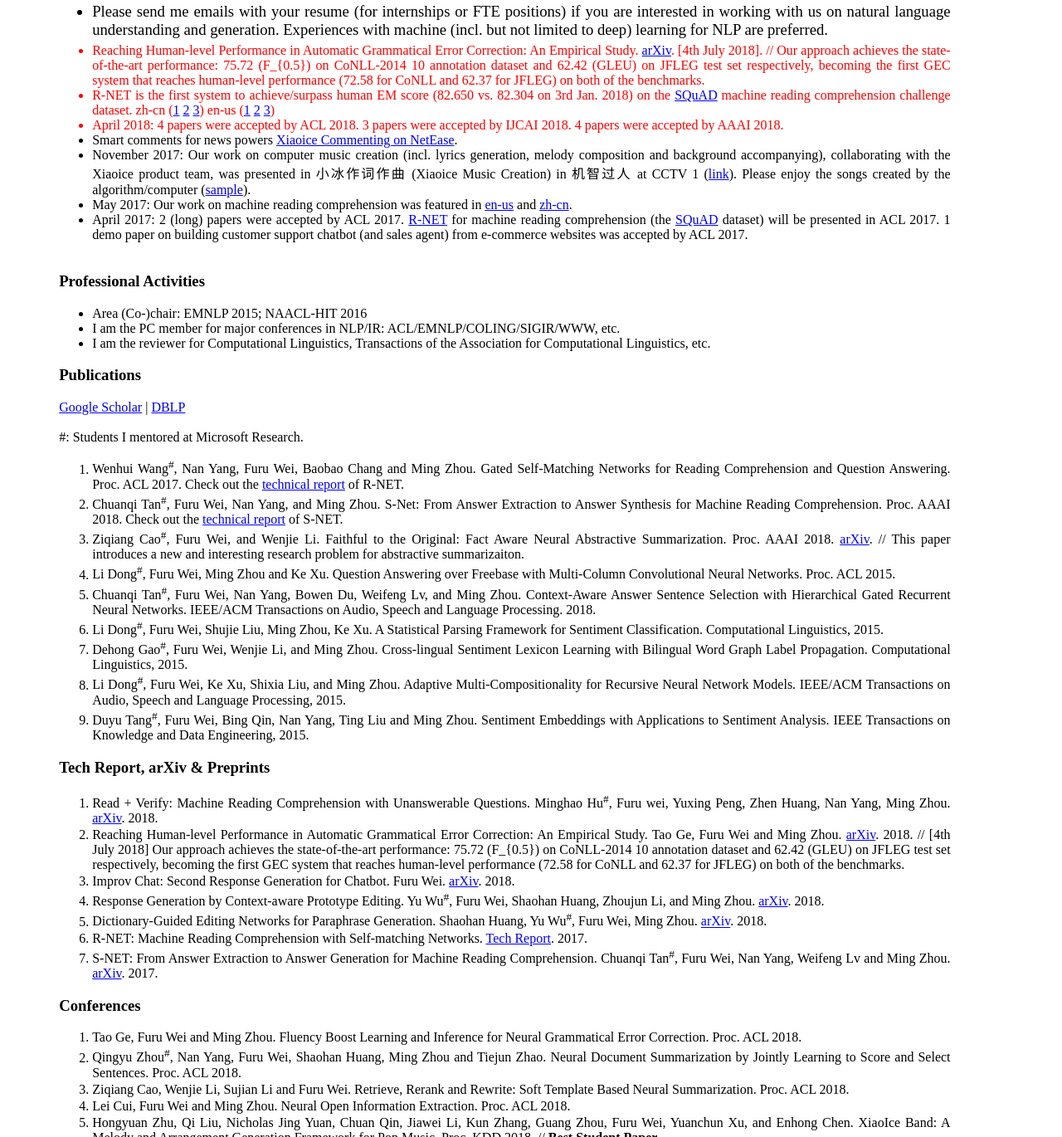
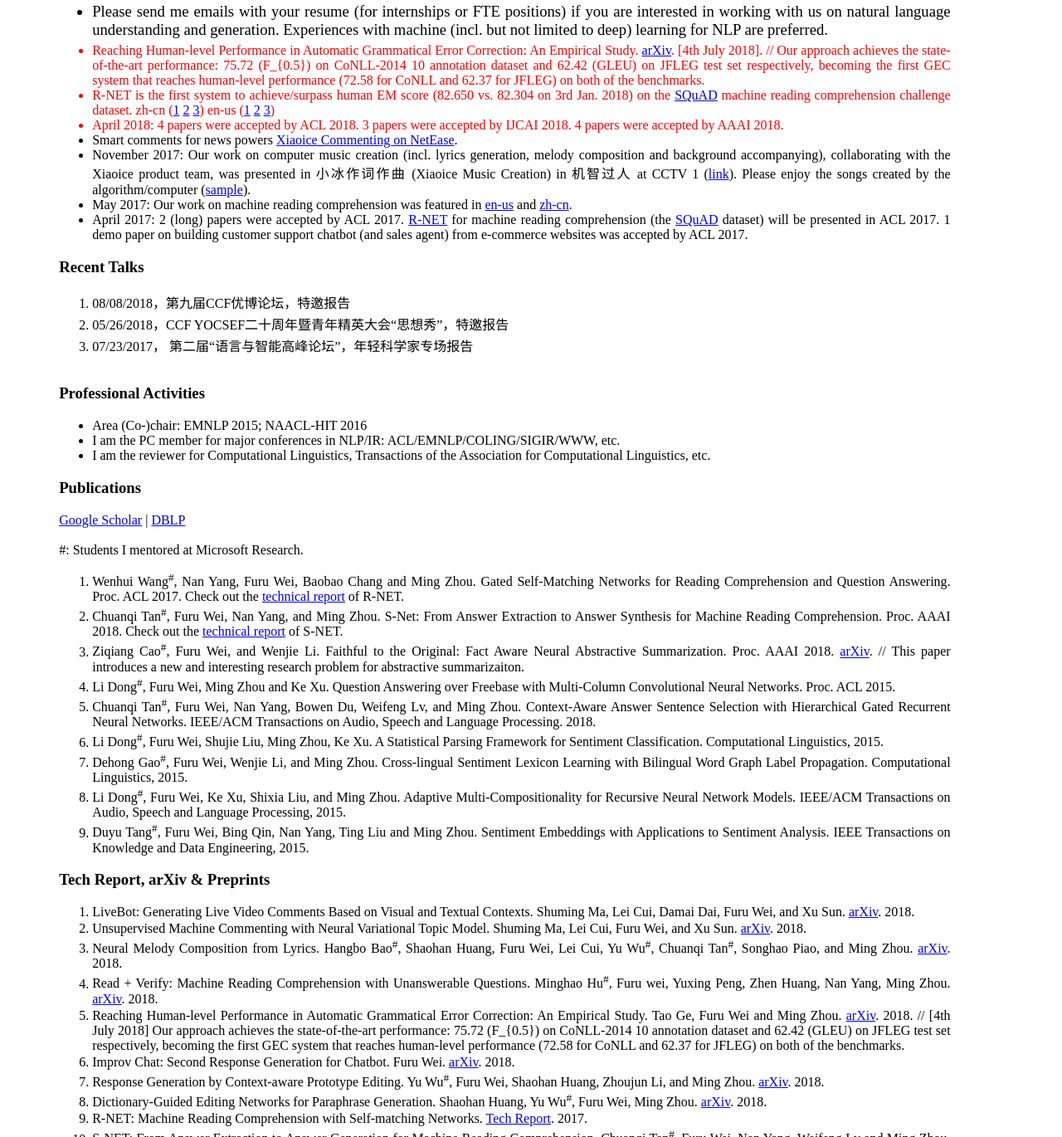
Before and after one commit to Mindio/mindio.github.io, a plain HTML site: page index.html in a window 1280 px wide. Shown: the part 503-1873 px from the top of the page at 83% size. Drawn offline with Linux system fonts and the light colour scheme.

Commit message:
Update index.html

```diff
--- a/index.html
+++ b/index.html
@@ -64,7 +64,16 @@
     </ul>
     </div>
 
-	<div style="height:1px"></div>
+	<h3 style="padding-left:5%">Recent Talks</h3>
+	<div class="main">
+	<ol>
+	<li class="pub">08/08/2018，第九届CCF优博论坛，特邀报告</li>
+	<li class="pub">05/26/2018，CCF YOCSEF二十周年暨青年精英大会“思想秀”，特邀报告</li>
+	<li class="pub">07/23/2017， 第二届“语言与智能高峰论坛”，年轻科学家专场报告</li>
+    </ol>
+    </div>
+
+    <div style="height:1px"></div>
     <h3 style="padding-left:5%">Professional Activities</h3>
     <div class="main">
     <ul>
@@ -103,6 +112,11 @@
 
 	<h3>Tech Report, arXiv & Preprints</h3>
 	<ol>
+	<li class="pub">LiveBot: Generating Live Video Comments Based on Visual and Textual Contexts. Shuming Ma, Lei Cui, Damai Dai, Furu Wei, and Xu Sun. <a href="https://arxiv.org/abs/1809.04938" target="_blank">arXiv</a>. 2018.</li>
+	<li class="pub">Unsupervised Machine Commenting with Neural Variational Topic Model. Shuming Ma, Lei Cui, Furu Wei, and Xu Sun. <a href="https://arxiv.org/abs/1809.04960" target="_blank">arXiv</a>. 2018.</li>
+
+	<li class="pub">Neural Melody Composition from Lyrics. Hangbo Bao<sup>#</sup>, Shaohan Huang, Furu Wei, Lei Cui, Yu Wu<sup>#</sup>, Chuanqi Tan<sup>#</sup>, Songhao Piao, and Ming Zhou. <a href="https://arxiv.org/abs/1808.05759" target="_blank">arXiv</a>. 2018.</li>
+
 	<li class="pub">Read + Verify: Machine Reading Comprehension with Unanswerable Questions. Minghao Hu<sup>#</sup>, Furu wei, Yuxing Peng, Zhen Huang, Nan Yang, Ming Zhou. <a href="https://arxiv.org/abs/1808.05759" target="_blank">arXiv</a>. 2018.</li>
 
 	<li class="pub">Reaching Human-level Performance in Automatic Grammatical Error Correction: An Empirical Study. Tao Ge, Furu Wei and Ming Zhou. <a href="https://arxiv.org/abs/1807.01270" target="_blank">arXiv</a>. 2018. // [4th July 2018] Our approach achieves the state-of-the-art performance: 75.72 (F_{0.5}) on CoNLL-2014 10 annotation dataset and 62.42 (GLEU) on JFLEG test set respectively, becoming the first GEC system that reaches human-level performance (72.58 for CoNLL and 62.37 for JFLEG) on both of the benchmarks.</li>
```
